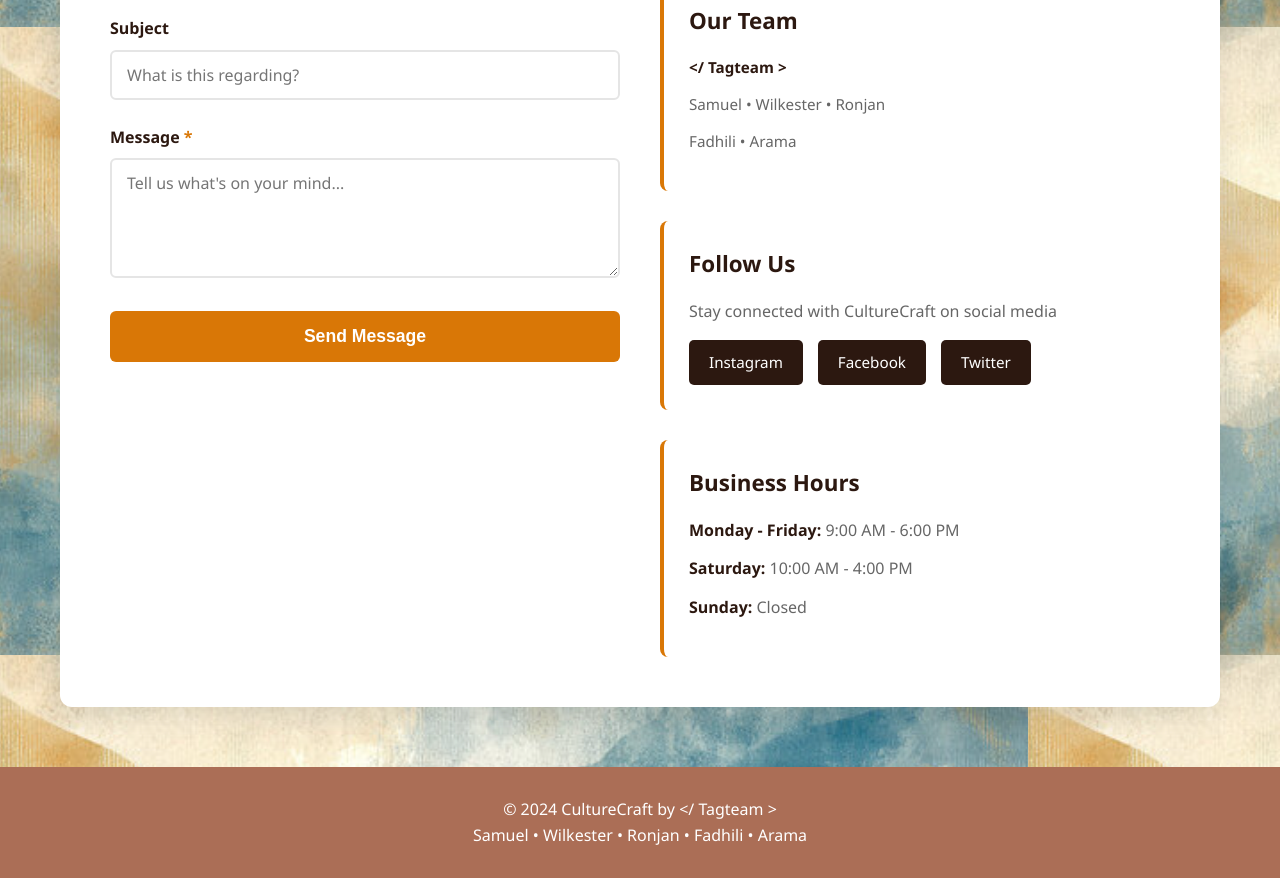
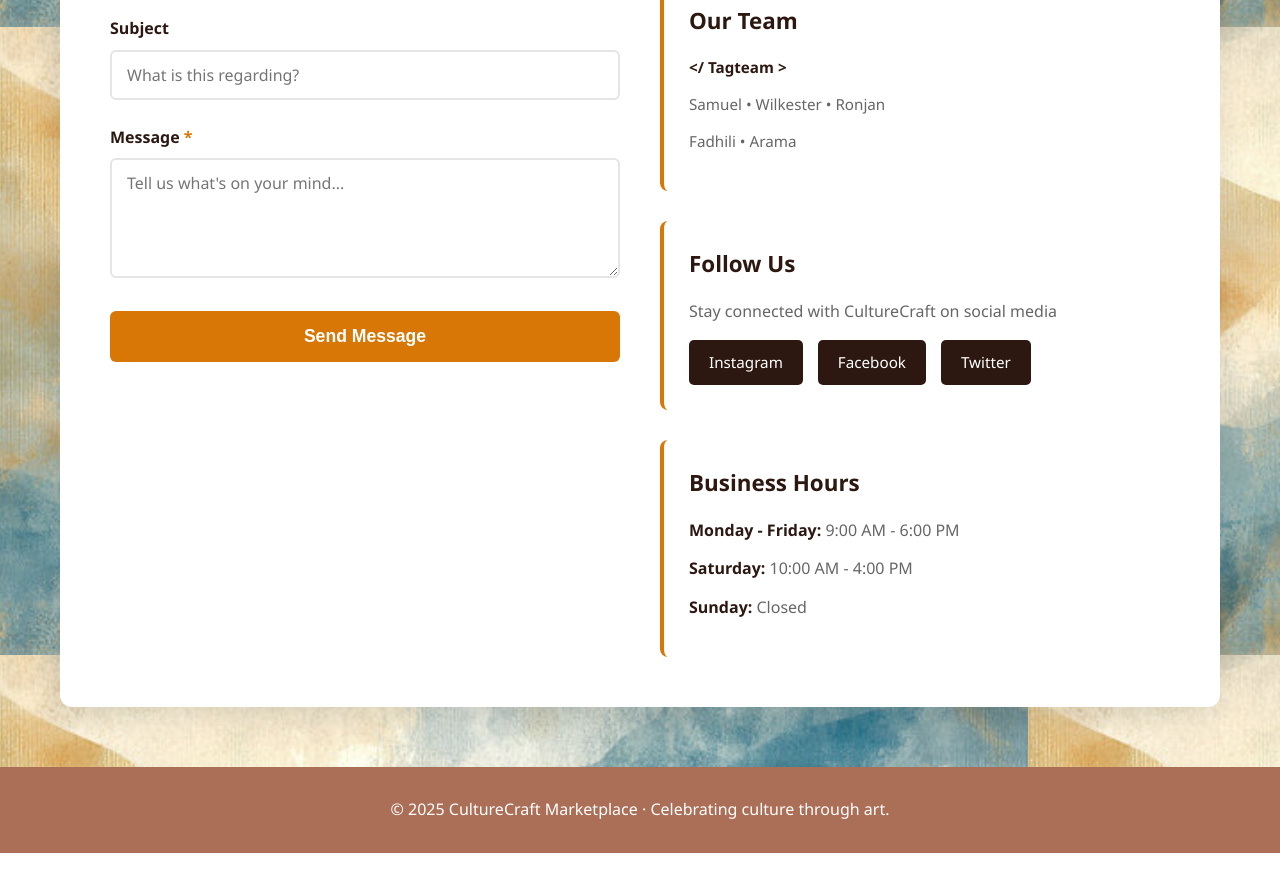
Before and after one commit to ssekye01/culturecraft, a website: page public/contact.html in a window 1280 px wide. Shown: the part 601-1479 px from the top of the page. After the commit the page ends 1454 px from the top, so only its background shows below. Drawn offline with Linux system fonts and the light colour scheme.

Commit message:
Update footer copyright year and text

```diff
--- a/public/contact.html
+++ b/public/contact.html
@@ -396,8 +396,7 @@
 
     <!-- Footer -->
     <footer>
-        <p>&copy; 2024 CultureCraft by &lt;/ Tagteam &gt;</p>
-        <p>Samuel • Wilkester • Ronjan • Fadhili • Arama</p>
+       <p>© 2025 CultureCraft Marketplace · Celebrating culture through art.</p>
     </footer>
 
     <script>
```
